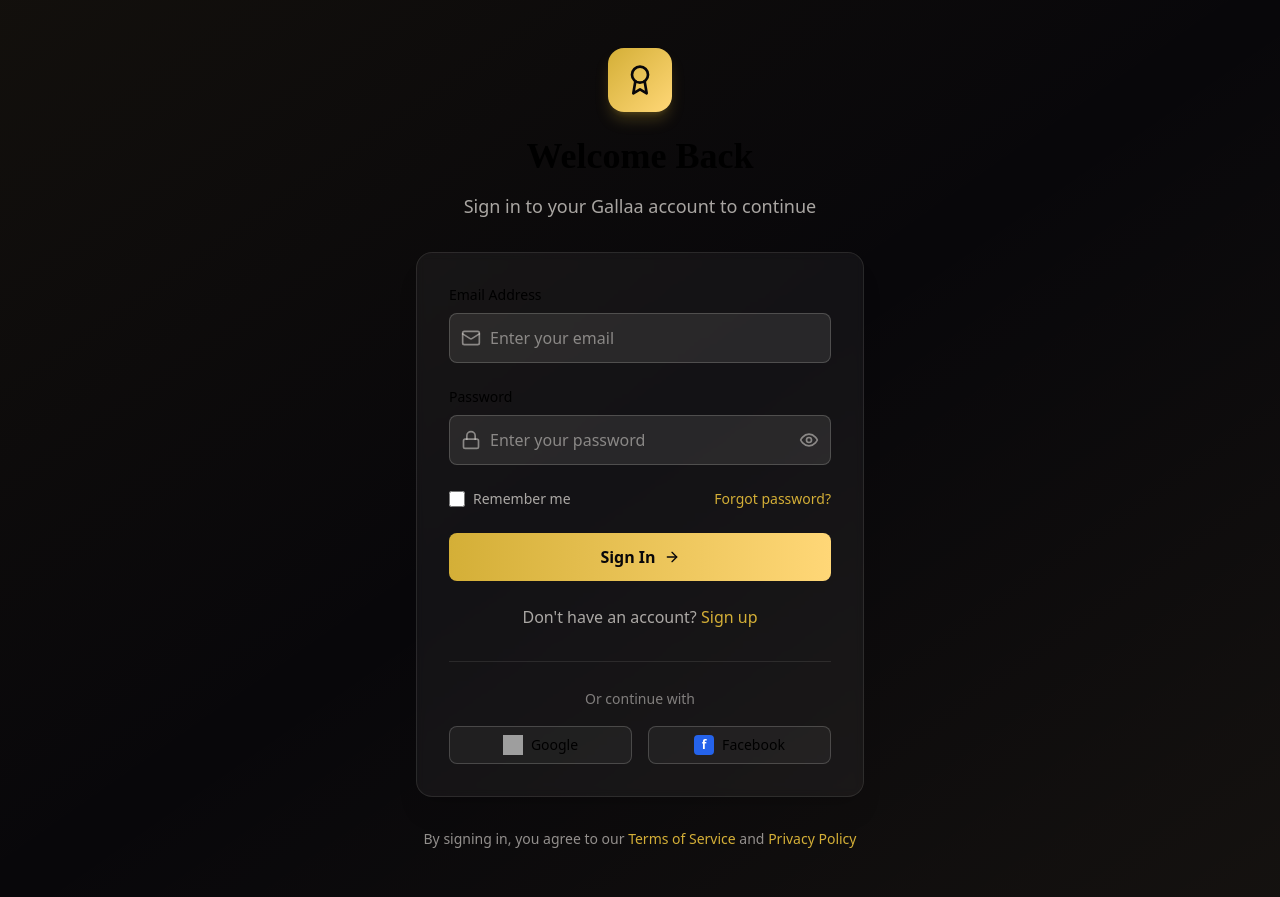
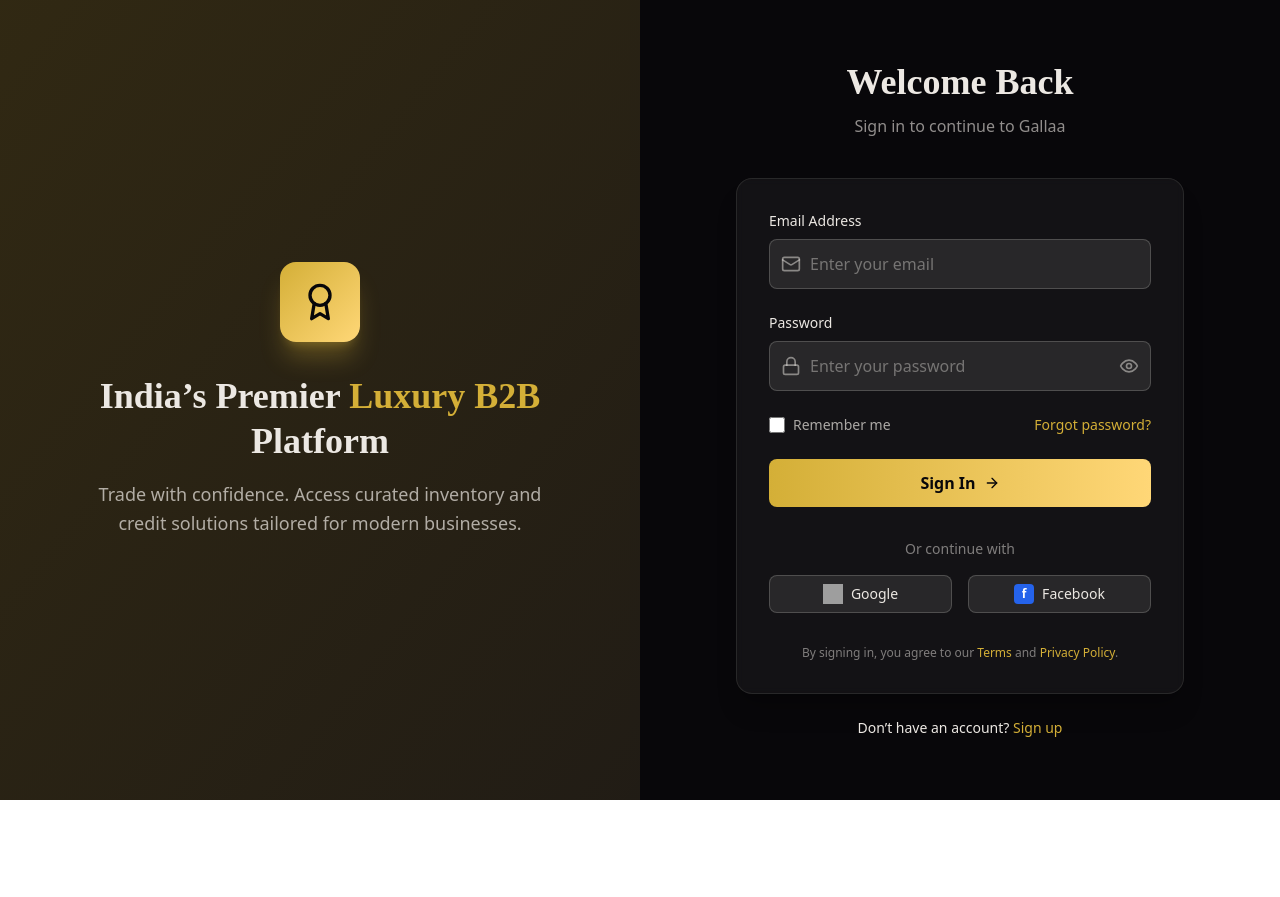
Before and after one commit to ocagency2/ocmbk, a React (Vite) app: page /login in a window 1280 px wide. After the commit the page ends 800 px from the top, so only its background shows below. Built offline with nearby package versions, Linux system fonts and the light colour scheme; grey boxes are pictures that could not be loaded.

Commit message:
Publish application

```diff
--- a/src/pages/Login.tsx
+++ b/src/pages/Login.tsx
@@ -13,7 +13,6 @@
 
   const handleSubmit = (e: React.FormEvent) => {
     e.preventDefault();
-    // Handle login logic here
     console.log('Login attempt:', formData);
   };
 
@@ -26,36 +25,44 @@
   };
 
   return (
-    <div className="min-h-screen flex items-center justify-center px-6 py-12 bg-[#08070A] relative overflow-hidden">
-      {/* Background gradient */}
-      <div className="absolute inset-0 bg-gradient-to-br from-[#D4AF37]/5 via-transparent to-[#FFD777]/5 pointer-events-none"></div>
-
-      <div className="max-w-md w-full">
-        <FadeInUp>
-          <div className="text-center mb-8 relative">
-            <div className="flex justify-center mb-6">
-              <div className="w-16 h-16 bg-gradient-to-br from-[#D4AF37] to-[#FFD777] rounded-2xl flex items-center justify-center shadow-lg shadow-[#D4AF37]/25">
-                <Award className="w-8 h-8 text-[#08070A]" />
+    <div className="min-h-screen flex bg-[#08070A] text-[#ECE8E3] relative overflow-hidden">
+      {/* Left Side Branding Panel */}
+      <div className="hidden lg:flex lg:w-1/2 bg-gradient-to-br from-[#D4AF37]/20 to-[#FFD777]/10 items-center justify-center p-12 relative">
+        <div className="max-w-md text-center">
+          <div className="w-20 h-20 mx-auto bg-gradient-to-br from-[#D4AF37] to-[#FFD777] rounded-2xl flex items-center justify-center shadow-xl shadow-[#D4AF37]/30 mb-8">
+            <Award className="w-10 h-10 text-[#08070A]" />
+          </div>
+          <h2 className="text-4xl font-['Playfair_Display'] font-bold mb-4 leading-tight">
+            India’s Premier <span className="text-[#D4AF37]">Luxury B2B</span> Platform
+          </h2>
+          <p className="text-[#ECE8E3]/70 text-lg leading-relaxed">
+            Trade with confidence. Access curated inventory and credit solutions tailored for modern businesses.
+          </p>
         </div>
       </div>
-            <h1 className="text-3xl md:text-4xl font-['Playfair_Display'] font-bold mb-4">
+
+      {/* Right Side Login Form */}
+      <div className="flex-1 flex items-center justify-center px-6 sm:px-12 py-12">
+        <div className="w-full max-w-md">
+          <FadeInUp>
+            <div className="text-center mb-10">
+              <h1 className="text-3xl md:text-4xl font-['Playfair_Display'] font-bold mb-3">
                 Welcome Back
               </h1>
-            <p className="text-[#ECE8E3]/70 text-lg">
-              Sign in to your Gallaa account to continue
-            </p>
+              <p className="text-[#ECE8E3]/60">Sign in to continue to Gallaa</p>
             </div>
           </FadeInUp>
 
           <FadeInUp delay={100}>
-          <div className="bg-[#ECE8E3]/5 border border-[#ECE8E3]/10 rounded-2xl p-8 backdrop-blur-sm shadow-xl shadow-black/10">
+            <div className="bg-[#ECE8E3]/5 border border-[#ECE8E3]/10 rounded-2xl p-8 shadow-xl shadow-black/20 backdrop-blur-sm">
               <form onSubmit={handleSubmit} className="space-y-6">
+                {/* Email */}
                 <div>
                   <label htmlFor="email" className="block text-sm font-medium mb-2">
                     Email Address
                   </label>
                   <div className="relative">
-                  <Mail className="absolute left-3 top-1/2 transform -translate-y-1/2 w-5 h-5 text-[#ECE8E3]/50" />
+                    <Mail className="absolute left-3 top-1/2 -translate-y-1/2 w-5 h-5 text-[#ECE8E3]/50" />
                     <input
                       type="email"
                       id="email"
@@ -63,18 +70,19 @@
                       value={formData.email}
                       onChange={handleChange}
                       required
-                    className="w-full pl-10 pr-4 py-3 bg-[#ECE8E3]/10 border border-[#ECE8E3]/20 rounded-lg focus:border-[#D4AF37] focus:outline-none focus:ring-2 focus:ring-[#D4AF37]/20 text-[#ECE8E3] placeholder-[#ECE8E3]/50 transition-all duration-200"
                       placeholder="Enter your email"
+                      className="w-full pl-10 pr-4 py-3 rounded-lg bg-[#ECE8E3]/10 border border-[#ECE8E3]/20 text-[#ECE8E3] placeholder-[#ECE8E3]/40 focus:ring-2 focus:ring-[#D4AF37]/30 focus:border-[#D4AF37] outline-none transition"
                     />
                   </div>
                 </div>
 
+                {/* Password */}
                 <div>
                   <label htmlFor="password" className="block text-sm font-medium mb-2">
                     Password
                   </label>
                   <div className="relative">
-                  <Lock className="absolute left-3 top-1/2 transform -translate-y-1/2 w-5 h-5 text-[#ECE8E3]/50" />
+                    <Lock className="absolute left-3 top-1/2 -translate-y-1/2 w-5 h-5 text-[#ECE8E3]/50" />
                     <input
                       type={showPassword ? 'text' : 'password'}
                       id="password"
@@ -82,19 +90,20 @@
                       value={formData.password}
                       onChange={handleChange}
                       required
-                    className="w-full pl-10 pr-12 py-3 bg-[#ECE8E3]/10 border border-[#ECE8E3]/20 rounded-lg focus:border-[#D4AF37] focus:outline-none focus:ring-2 focus:ring-[#D4AF37]/20 text-[#ECE8E3] placeholder-[#ECE8E3]/50 transition-all duration-200"
                       placeholder="Enter your password"
+                      className="w-full pl-10 pr-12 py-3 rounded-lg bg-[#ECE8E3]/10 border border-[#ECE8E3]/20 text-[#ECE8E3] placeholder-[#ECE8E3]/40 focus:ring-2 focus:ring-[#D4AF37]/30 focus:border-[#D4AF37] outline-none transition"
                     />
                     <button
                       type="button"
                       onClick={() => setShowPassword(!showPassword)}
-                    className="absolute right-3 top-1/2 transform -translate-y-1/2 text-[#ECE8E3]/50 hover:text-[#D4AF37] transition-colors"
+                      className="absolute right-3 top-1/2 -translate-y-1/2 text-[#ECE8E3]/50 hover:text-[#D4AF37] transition"
                     >
                       {showPassword ? <EyeOff className="w-5 h-5" /> : <Eye className="w-5 h-5" />}
                     </button>
                   </div>
                 </div>
 
+                {/* Remember Me / Forgot */}
                 <div className="flex items-center justify-between">
                   <label className="flex items-center">
                     <input
@@ -102,70 +111,71 @@
                       name="rememberMe"
                       checked={formData.rememberMe}
                       onChange={handleChange}
-                    className="w-4 h-4 text-[#D4AF37] bg-[#ECE8E3]/10 border-[#ECE8E3]/20 rounded focus:ring-[#D4AF37] focus:ring-2"
+                      className="w-4 h-4 rounded border-[#ECE8E3]/30 bg-[#ECE8E3]/10 text-[#D4AF37] focus:ring-[#D4AF37]"
                     />
                     <span className="ml-2 text-sm text-[#ECE8E3]/70">Remember me</span>
                   </label>
-                <Link to="/forgot-password" className="text-sm text-[#D4AF37] hover:text-[#FFD777] transition-colors">
+                  <Link
+                    to="/forgot-password"
+                    className="text-sm text-[#D4AF37] hover:text-[#FFD777] transition-colors"
+                  >
                     Forgot password?
                   </Link>
                 </div>
 
+                {/* Sign In */}
                 <button
                   type="submit"
-                className="w-full px-6 py-3 bg-gradient-to-r from-[#D4AF37] to-[#FFD777] text-[#08070A] font-semibold rounded-lg hover:shadow-lg hover:shadow-[#D4AF37]/25 hover:-translate-y-0.5 transition-all duration-200 flex items-center justify-center transform"
+                  className="w-full py-3 rounded-lg bg-gradient-to-r from-[#D4AF37] to-[#FFD777] text-[#08070A] font-semibold hover:shadow-lg hover:shadow-[#D4AF37]/30 transform hover:-translate-y-0.5 transition flex items-center justify-center"
                 >
                   Sign In
                   <ArrowRight className="w-4 h-4 ml-2" />
                 </button>
               </form>
 
-            <div className="mt-6 text-center">
-              <p className="text-[#ECE8E3]/70">
-                Don't have an account?{' '}
-                <Link to="/register" className="text-[#D4AF37] hover:text-[#FFD777] transition-colors font-medium">
-                  Sign up
-                </Link>
-              </p>
-            </div>
-
-            <div className="mt-8 pt-6 border-t border-[#ECE8E3]/10">
-              <div className="text-center mb-4">
-                <span className="text-[#ECE8E3]/50 text-sm">Or continue with</span>
-              </div>
-
-              <div className="grid grid-cols-2 gap-4">
-                <button className="flex items-center justify-center px-4 py-2 bg-[#ECE8E3]/5 border border-[#ECE8E3]/20 rounded-lg hover:border-[#D4AF37]/50 hover:bg-[#ECE8E3]/10 transition-all duration-200">
-                  <img src="https://developers.google.com/identity/images/g-logo.png" alt="Google" className="w-5 h-5 mr-2" />
+              {/* Social Logins */}
+              <div className="mt-8">
+                <div className="text-center text-sm text-[#ECE8E3]/50 mb-4">Or continue with</div>
+                <div className="flex gap-4">
+                  <button className="flex-1 flex items-center justify-center py-2 rounded-lg bg-[#ECE8E3]/10 border border-[#ECE8E3]/20 hover:border-[#D4AF37]/50 hover:bg-[#ECE8E3]/15 transition">
+                    <img
+                      src="https://developers.google.com/identity/images/g-logo.png"
+                      alt="Google"
+                      className="w-5 h-5 mr-2"
+                    />
                     <span className="text-sm">Google</span>
                   </button>
-                <button className="flex items-center justify-center px-4 py-2 bg-[#ECE8E3]/5 border border-[#ECE8E3]/20 rounded-lg hover:border-[#D4AF37]/50 hover:bg-[#ECE8E3]/10 transition-all duration-200">
-                  <div className="w-5 h-5 bg-blue-600 rounded mr-2 flex items-center justify-center">
+                  <button className="flex-1 flex items-center justify-center py-2 rounded-lg bg-[#ECE8E3]/10 border border-[#ECE8E3]/20 hover:border-[#D4AF37]/50 hover:bg-[#ECE8E3]/15 transition">
+                    <div className="w-5 h-5 bg-blue-600 rounded flex items-center justify-center mr-2">
                       <span className="text-white text-xs font-bold">f</span>
                     </div>
                     <span className="text-sm">Facebook</span>
                   </button>
                 </div>
               </div>
+
+              {/* Terms */}
+              <div className="mt-8 text-center text-xs text-[#ECE8E3]/50">
+                By signing in, you agree to our{' '}
+                <Link to="/terms" className="text-[#D4AF37] hover:text-[#FFD777]">Terms</Link> and{' '}
+                <Link to="/privacy" className="text-[#D4AF37] hover:text-[#FFD777]">Privacy Policy</Link>.
+              </div>
             </div>
           </FadeInUp>
 
           <FadeInUp delay={200}>
-          <div className="mt-8 text-center text-sm text-[#ECE8E3]/60">
+            <div className="mt-6 text-center text-sm">
               <p>
-              By signing in, you agree to our{' '}
-              <Link to="/terms" className="text-[#D4AF37] hover:text-[#FFD777] transition-colors">
-                Terms of Service
-              </Link>{' '}
-              and{' '}
-              <Link to="/privacy" className="text-[#D4AF37] hover:text-[#FFD777] transition-colors">
-                Privacy Policy
+                Don’t have an account?{' '}
+                <Link to="/register" className="text-[#D4AF37] hover:text-[#FFD777] font-medium">
+                  Sign up
                 </Link>
               </p>
             </div>
           </FadeInUp>
         </div>
       </div>
+    </div>
   );
 };
 
```
Also changed, not shown: 5 other files (tests, documents, lock files or other folders). Lines whose indentation alone changed are shown as unchanged.
